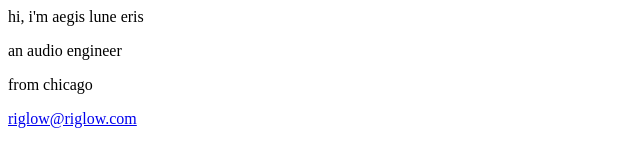
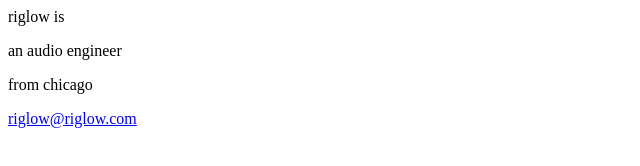
Before and after one commit to riglow/whois, a plain HTML site: page index.html in a window 1280 px wide. Shown: the whole page, without its empty margins (0-640 px from the left). Drawn offline with Linux system fonts and the light colour scheme.

Commit message:
Update index.html

```diff
--- a/index.html
+++ b/index.html
@@ -1,6 +1,6 @@
 <head>
 </head>
-<body><p>hi, i'm aegis lune eris</p>
+<body><p>riglow is</p>
 <p>an audio engineer</p>
 <p>from chicago</p>
 <p><a href="mailto:riglow@riglow.com">riglow@riglow.com</a></p>
```
